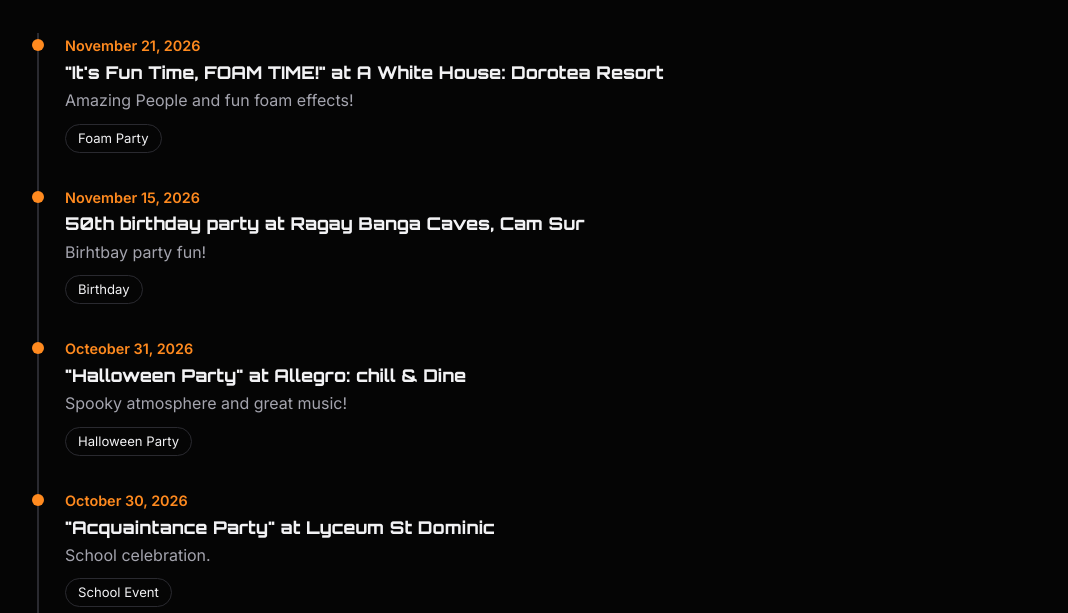
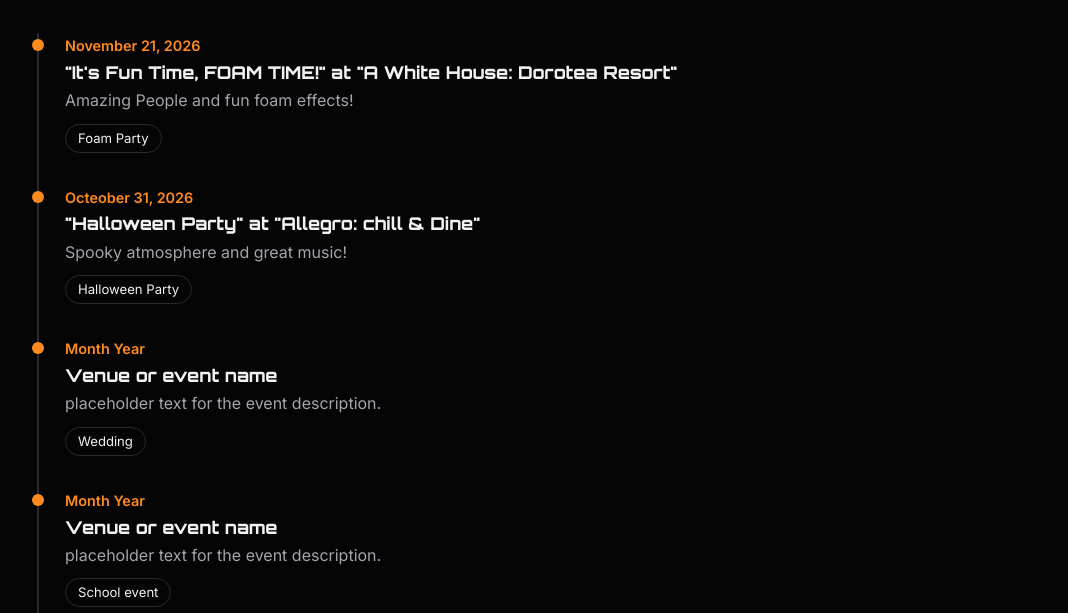
Before and after one commit to MaikaIDK/DJ-ARON, a plain HTML site: page past-gigs.html in a window 1280 px wide. Shown: the part 187-800 px from the top of the page, without its empty margins (103-1171 px from the left). Drawn offline with Linux system fonts and the light colour scheme.

Commit message:
Add files via upload

```diff
--- a/past-gigs.html
+++ b/past-gigs.html
@@ -32,30 +32,30 @@
       <ul class="gigs">
         <li class="gig">
           <span class="when">November 21, 2026</span>
-          <h3>"It's Fun Time, FOAM TIME!" at A White House: Dorotea Resort</h3>
+          <h3>"It's Fun Time, FOAM TIME!" at "A White House: Dorotea Resort"</h3>
           <p>Amazing People and fun foam effects!</p>
           <span class="kind">Foam Party</span>
         </li>
 
-<li class="gig">
-          <span class="when">November 15, 2026</span>
-          <h3>50th birthday party at Ragay Banga Caves, Cam Sur</h3>
-          <p>Birhtbay party fun!</p>
-          <span class="kind">Birthday</span>
-        </li>
-
         <li class="gig">
           <span class="when">Octeober 31, 2026</span>
-          <h3>"Halloween Party" at Allegro: chill & Dine</h3>
+          <h3>"Halloween Party" at "Allegro: chill & Dine"</h3>
           <p>Spooky atmosphere and great music!</p>
           <span class="kind">Halloween Party</span>
         </li>
 
         <li class="gig">
-          <span class="when">October 30, 2026</span>
-          <h3>"Acquaintance Party" at Lyceum St Dominic</h3>
-          <p>School celebration.</p>
-          <span class="kind">School Event</span>
+          <span class="when">Month Year</span>
+          <h3>Venue or event name</h3>
+          <p>placeholder text for the event description.</p>
+          <span class="kind">Wedding</span>
+        </li>
+
+        <li class="gig">
+          <span class="when">Month Year</span>
+          <h3>Venue or event name</h3>
+          <p>placeholder text for the event description.</p>
+          <span class="kind">School event</span>
         </li>
       </ul>
     </div>
```
